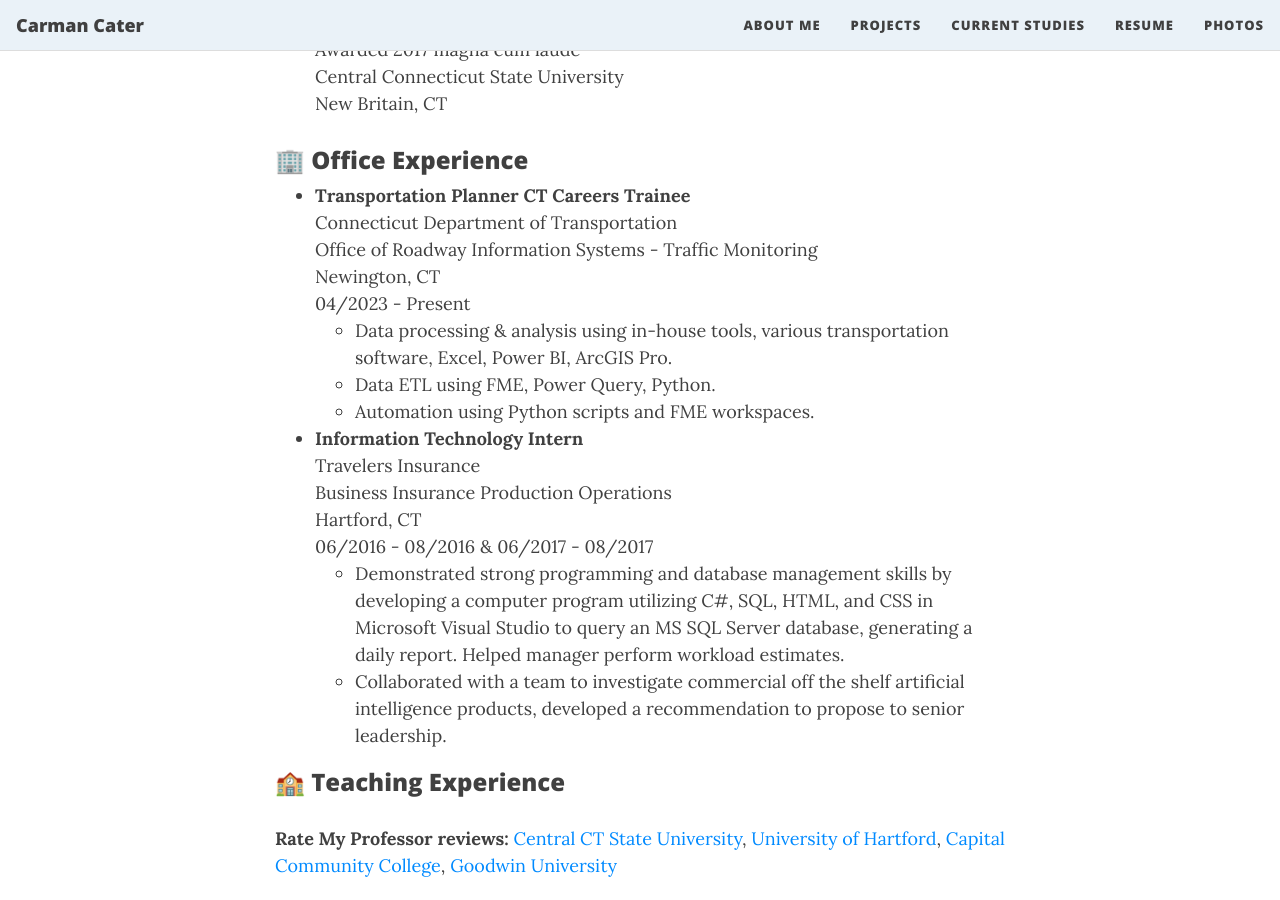
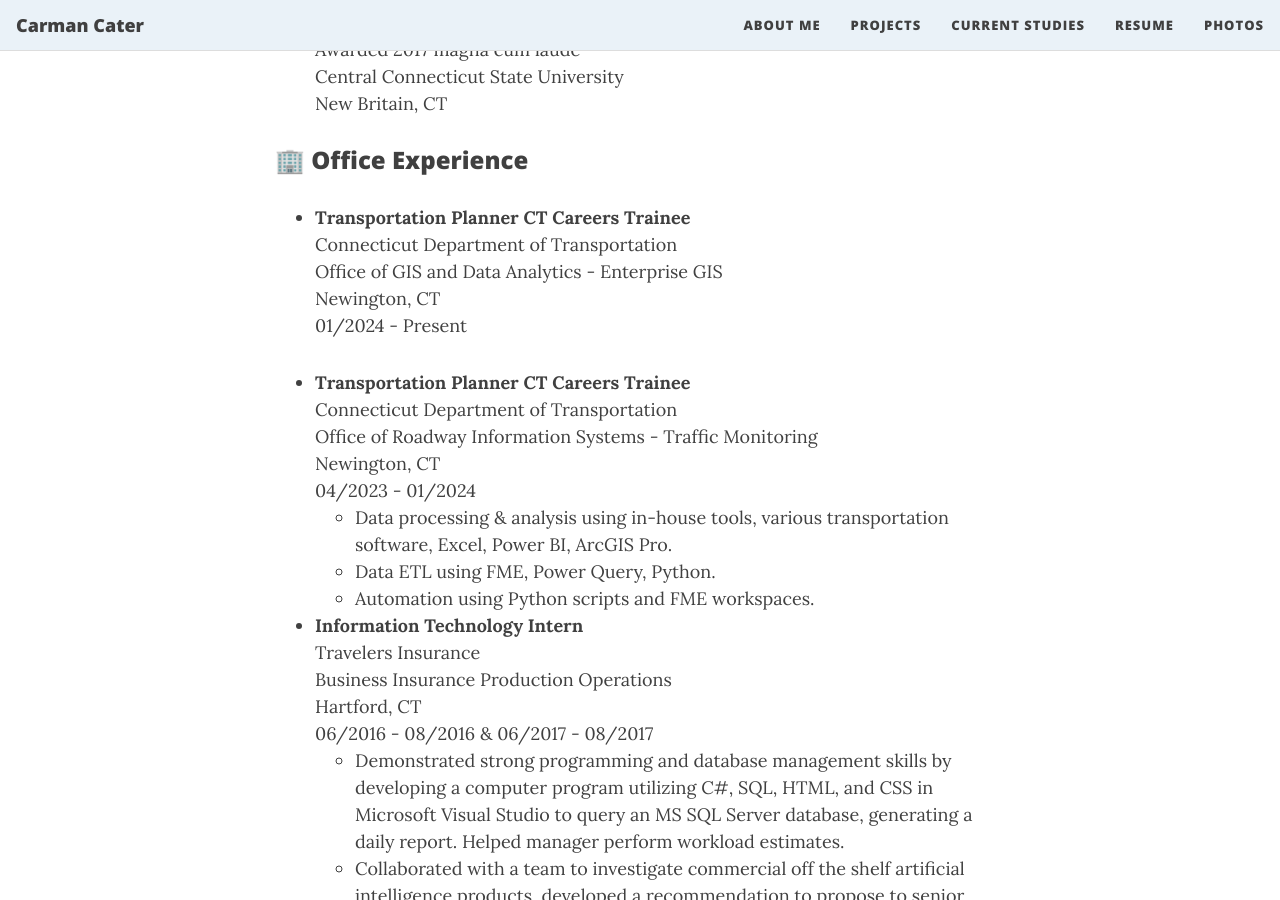
Before and after one commit to carmancater/carmancater.github.io, a Jekyll site: the page built from resume.md, in a window 1280 px wide and 900 px high, scrolled down 532 px. Built offline with Jekyll 4.4.1, drawn with Linux system fonts in a browser that asks for light colours; nearby versions of some CDN libraries; emoji names are drawn with the system emoji font.

Commit message:
Update resume.md

```diff
--- a/resume.md
+++ b/resume.md
@@ -22,9 +22,15 @@
 
 - **Transportation Planner CT Careers Trainee**
 Connecticut Department of Transportation
+Office of GIS and Data Analytics - Enterprise GIS
+Newington, CT
+01/2024 - Present
+
+- **Transportation Planner CT Careers Trainee**
+Connecticut Department of Transportation
 Office of Roadway Information Systems - Traffic Monitoring
 Newington, CT
-04/2023 - Present
+04/2023 - 01/2024
     - Data processing & analysis using in-house tools, various transportation software, Excel, Power BI, ArcGIS Pro.
     - Data ETL using FME, Power Query, Python.
     - Automation using Python scripts and FME workspaces.
```
